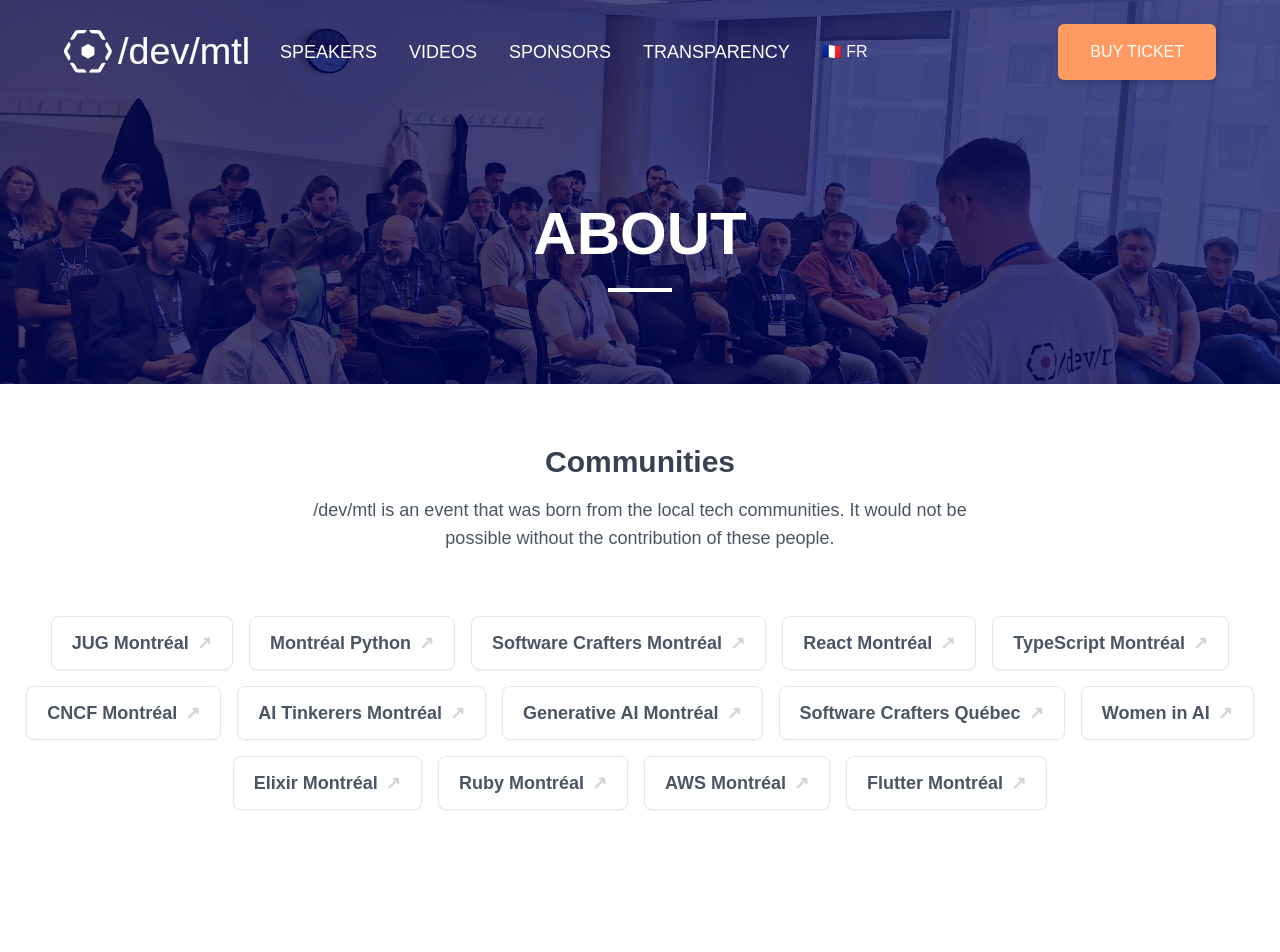
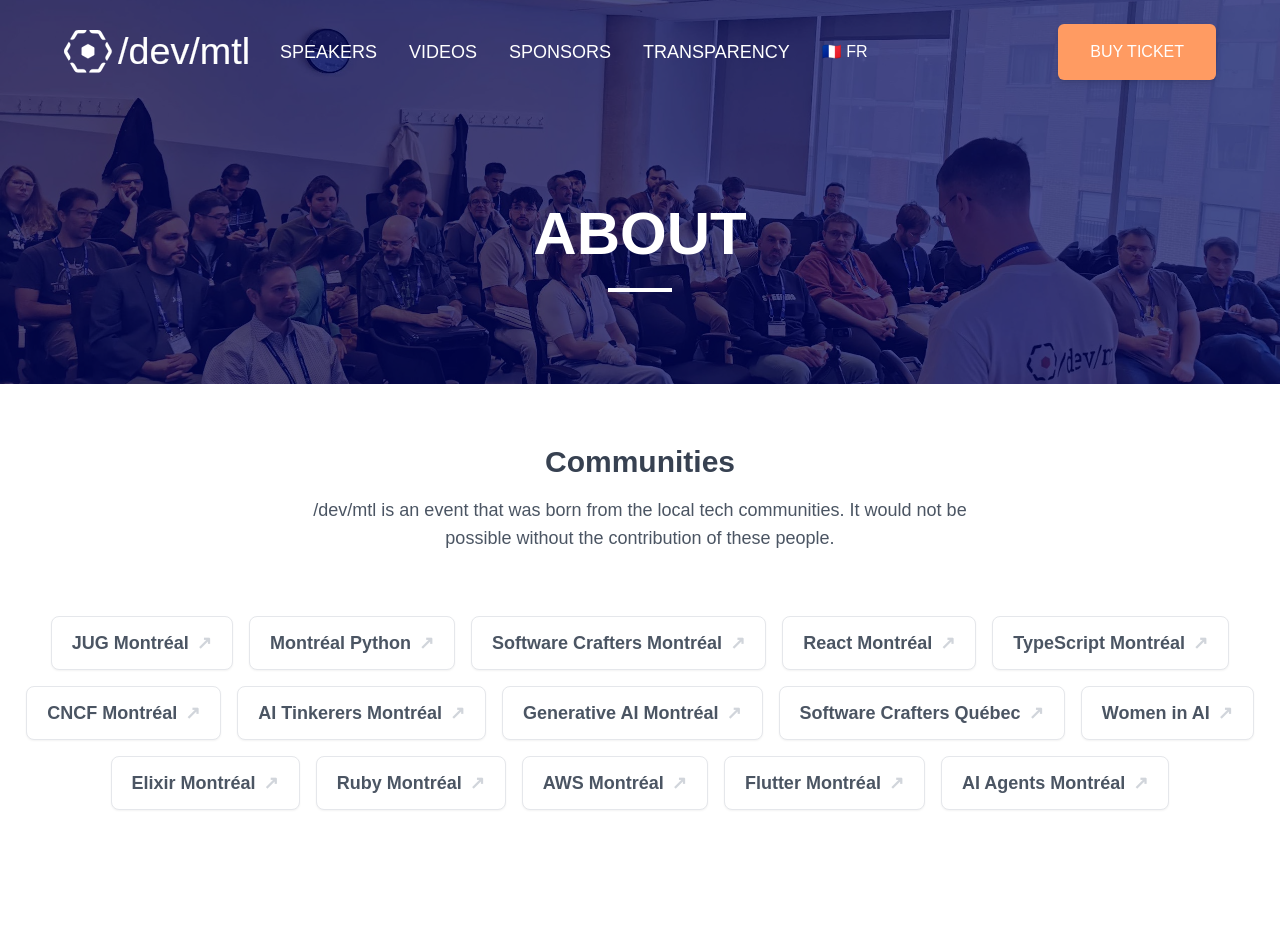
Before and after one commit to devmtl2024-org/devmtl2024-org.github.io, a React (Vite) app: page /about in a window 1280 px wide. Shown: the top 952 px of the page. Built offline with nearby package versions, Linux system fonts and the light colour scheme.

Commit message:
add AI Agents Montreal in community partner page about

```diff
--- a/src/pages/AboutPage.tsx
+++ b/src/pages/AboutPage.tsx
@@ -46,6 +46,10 @@
     url: "https://www.meetup.com/Montreal-AWS-Users-United/",
   },
   { name: "Flutter Montréal", url: "https://www.meetup.com/Flutter-Montreal/" },
+  {
+      name: "AI Agents Montréal",
+      url: "https://nicolasrosado.github.io/aiagents-montreal/"
+  },
 ];
 
 export default function AboutPage() {
```
Also changed, not shown: 1 other file (tests, documents, lock files or other folders).
